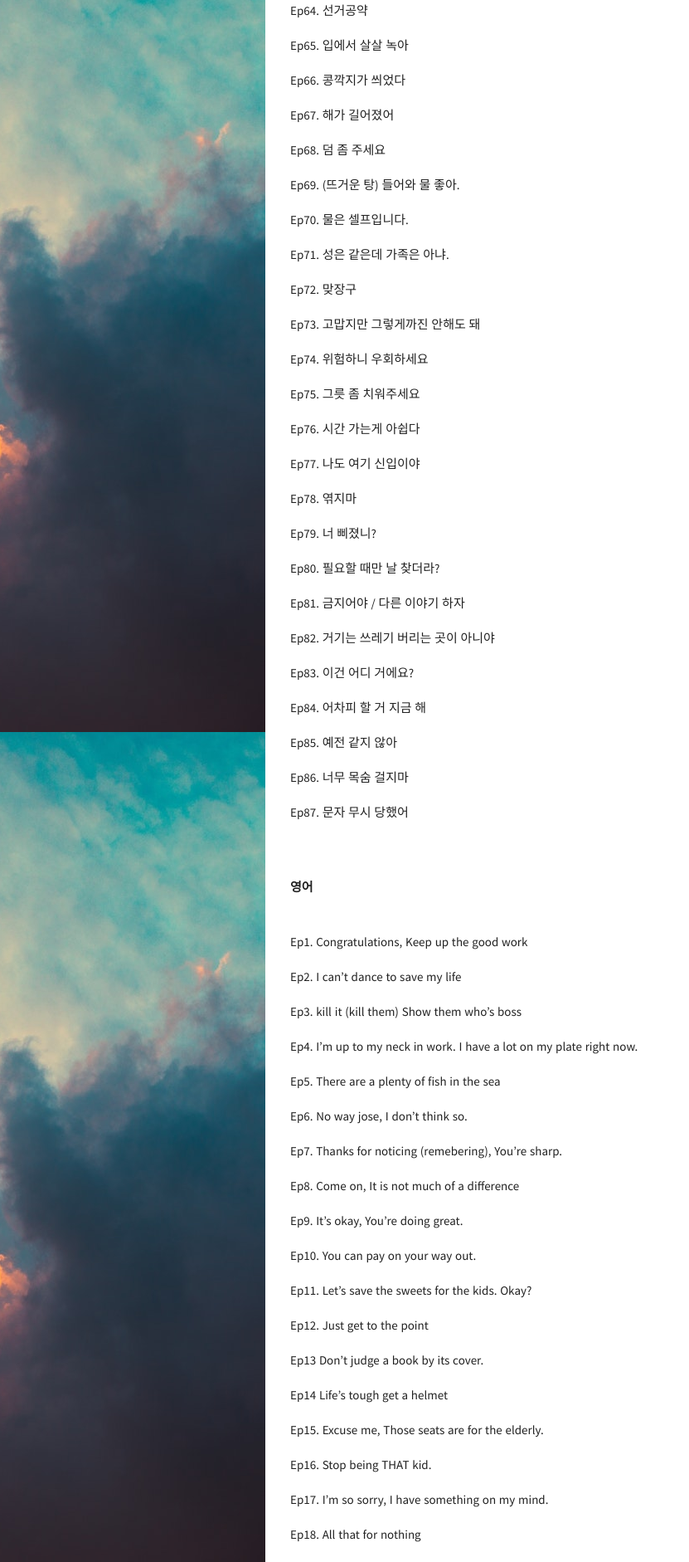
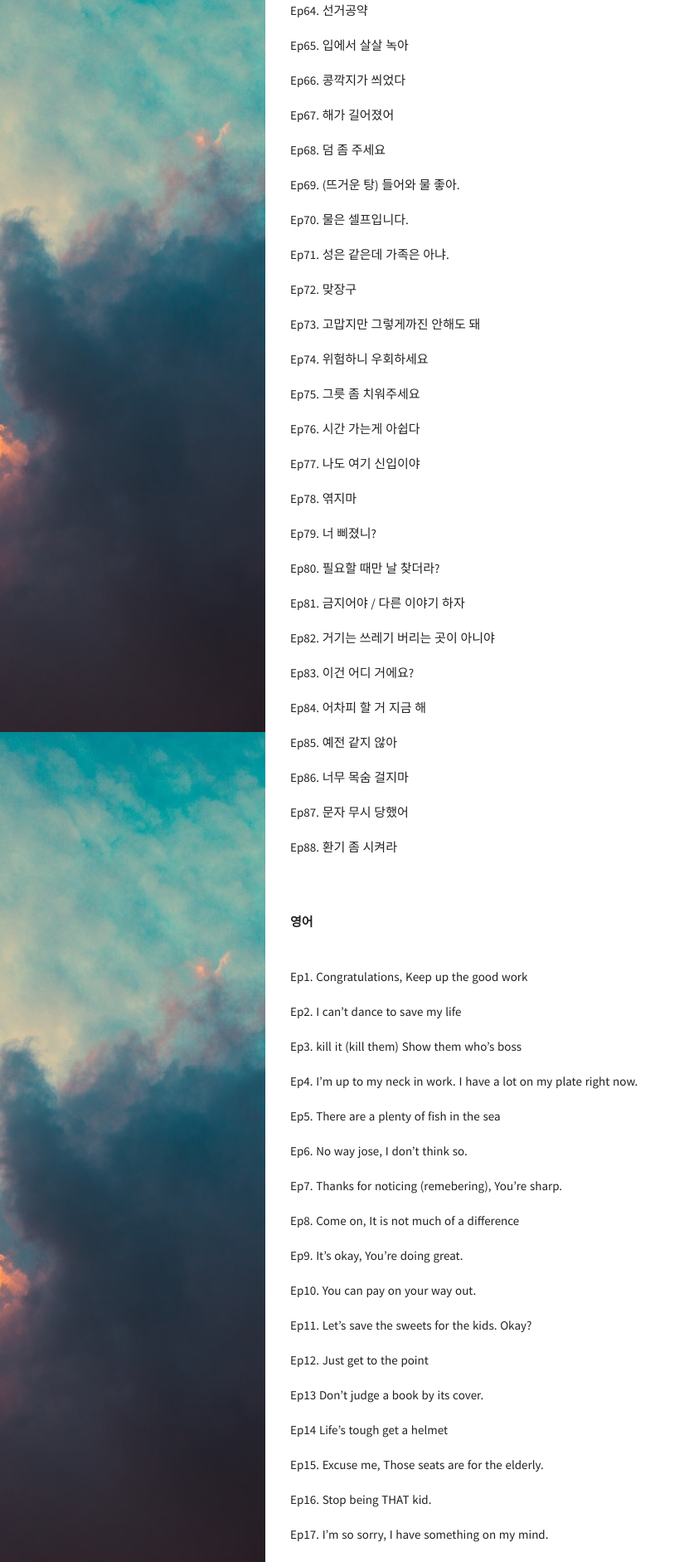
Before and after one commit to minoblog/minoblog.github.io, a Jekyll site: the page built from _posts/2018-10-10-Podcast-English-Total.md, in a window 1280 px wide. Shown: the part 3118-5000 px from the top of the page at 83% size, without its empty margins (0-831 px from the left). Built offline with Jekyll 4.4.1, drawn with Linux system fonts in a browser that asks for light colours.

Commit message:
Update 2018-10-10-Podcast-English-Total.md

```diff
--- a/_posts/2018-10-10-Podcast-English-Total.md
+++ b/_posts/2018-10-10-Podcast-English-Total.md
@@ -188,6 +188,8 @@ Ep86. 너무 목숨 걸지마
 
 Ep87. 문자 무시 당했어
 
+Ep88. 환기 좀 시켜라
+
 <br>
 <br>
 <b>영어</b>
@@ -369,3 +371,5 @@ Ep85. That place isn't as good as used to be.
 Ep86. Don't push yourself too hard, Take it easy.
 
 Ep87. He ghosted on me
+
+Ep88. Air out the house.
```
